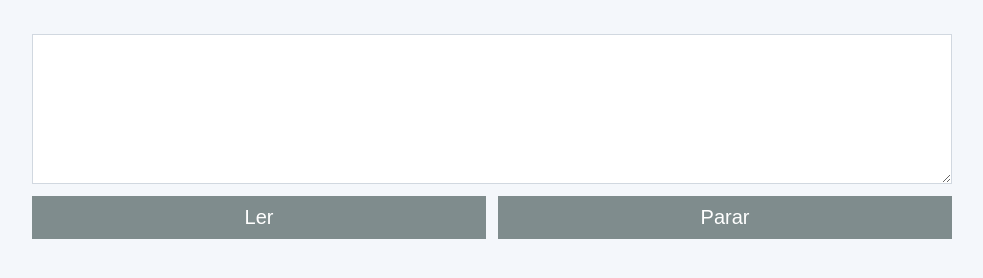
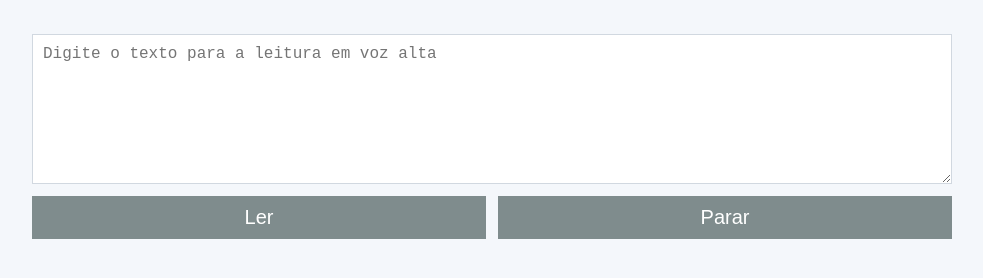
Before and after one commit to victorhugo200/reader-text, a plain HTML site: page src/index.html in a window 1280 px wide. Shown: the part 78-356 px from the top of the page, without its empty margins (148-1131 px from the left). Drawn offline with Linux system fonts and the light colour scheme.

Commit message:
feat(reader): adicionando placeholder no textarea

```diff
--- a/src/index.html
+++ b/src/index.html
@@ -20,7 +20,7 @@
         </div>
     </header>
     <div class="container">
-      <textarea name="text" id="text" aria-label="Digite o texto para leitura em voz alta"></textarea>
+      <textarea name="text" id="text" aria-label="Digite o texto para a leitura em voz alta" placeholder="Digite o texto para a leitura em voz alta"></textarea>
         <div class="container-buttons">
             <button aria-label="Ler texto" class="read" disabled>Ler</button>
             <button aria-label="Parar leitura" class="pause" disabled>Parar</button>
```
